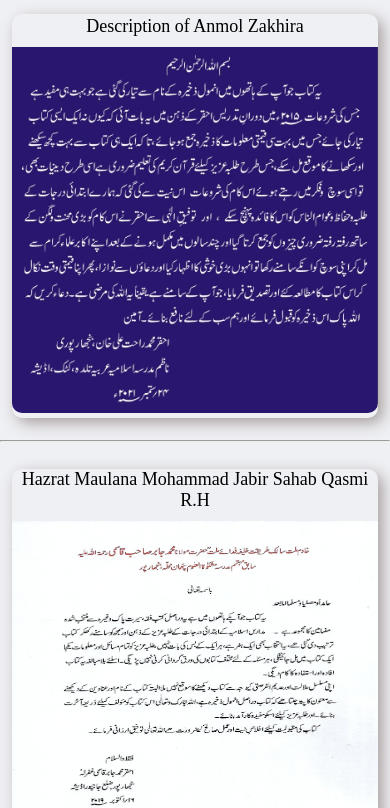
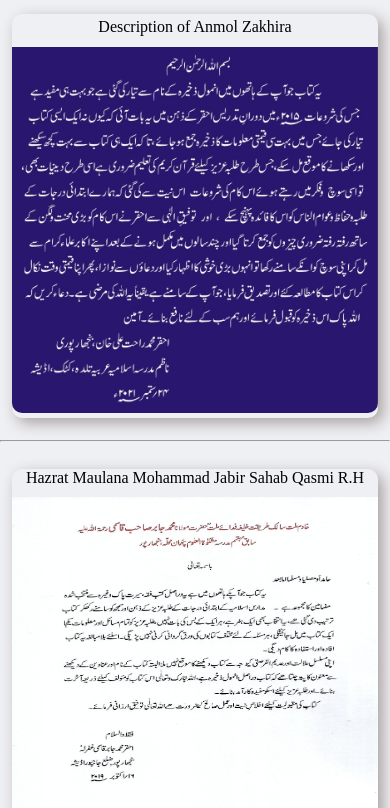
Before and after one commit to mdadnan10/anmolzakhira, a plain HTML site: page index.html in a window 390 px wide. Shown: the part 59-867 px from the top of the page. Drawn offline with Linux system fonts and the light colour scheme.

Commit message:
desc added

```diff
--- a/css/style.css
+++ b/css/style.css
@@ -148,7 +148,7 @@ footer {
     }
 
     .desc {
-        font-size: 22px;
+        font-size: 20px;
     }
 
     #author {
@@ -193,7 +193,7 @@ footer {
     }
 
     .desc {
-        font-size: 18px;
+        font-size: 16px;
     }
 
 
@@ -233,7 +233,7 @@ footer {
     }
 
     .desc {
-        font-size: 14px;
+        font-size: 12px;
     }
 
     #author {
```
